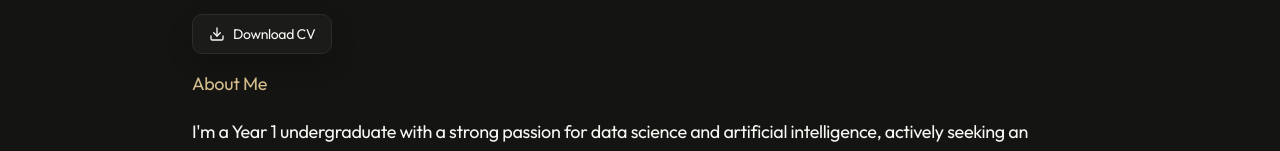
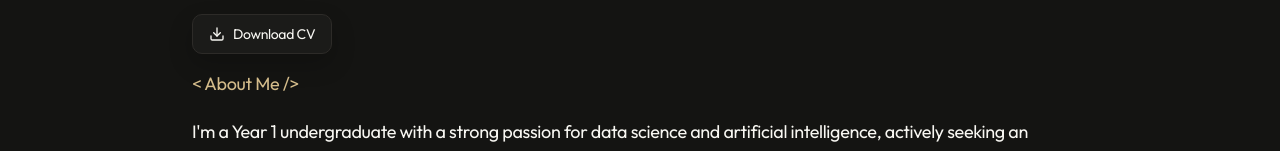
Before and after one commit to BruhClient/Developer-Portfolio-Website, a Next.js app: page / in a window 1280 px wide. Shown: the part 210-361 px from the top of the page. Built offline with nearby package versions, Linux system fonts and the light colour scheme.

Commit message:
updated header

```diff
--- a/components/section-title.tsx
+++ b/components/section-title.tsx
@@ -2,9 +2,7 @@ import React from "react";
 
 const SectionTitle = ({ title }: { title: string }) => {
   return (
-    <div className="text-lg text-primary" id={title}>
-      {title}
-    </div>
+    <div className="text-lg text-primary" id={title}>{`< ${title} /> `}</div>
   );
 };
 
```
